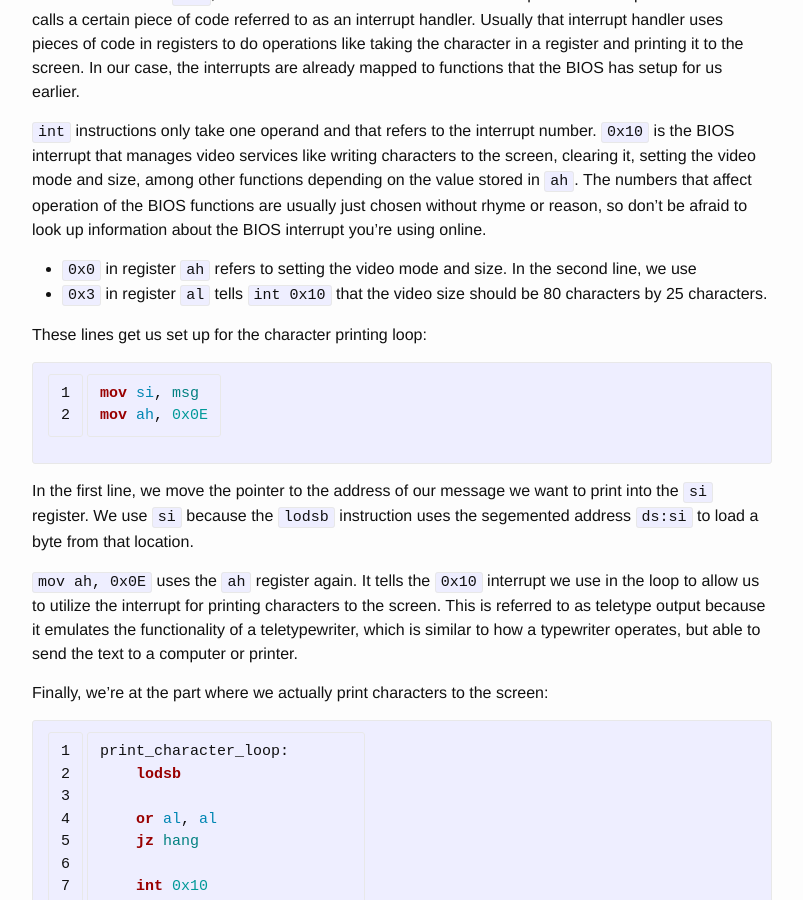
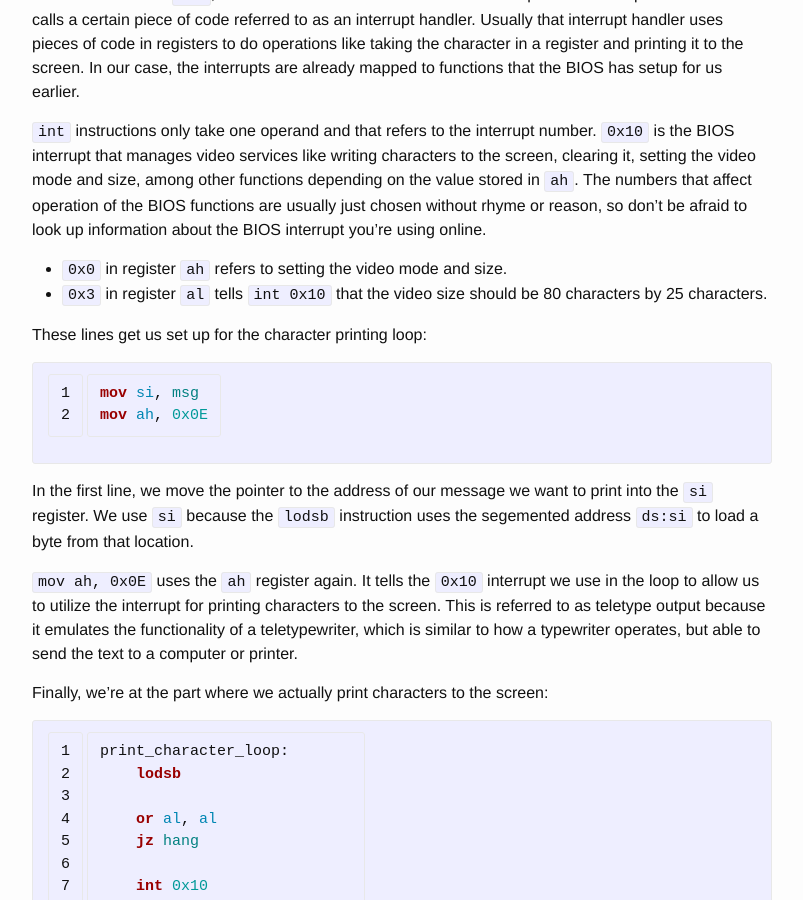
Before and after one commit to TutorialsByNick/tutorialsbynick, a Jekyll site: the page built from _posts/2016-06-08-writing-an-os-baby-steps.md, in a window 1280 px wide and 900 px high, scrolled down 7218 px. Shown: the whole window, without its empty margins (238-1041 px from the left). Built offline with Jekyll 4.4.1, drawn with Linux system fonts in a browser that asks for light colours; comment, search, counter and statistics services are not loaded.

Commit message:
Removed error thanks to Phil's correction

```diff
--- a/_posts/2016-06-08-writing-an-os-baby-steps.md
+++ b/_posts/2016-06-08-writing-an-os-baby-steps.md
@@ -261,7 +261,7 @@ operation of the BIOS functions are usually
 just chosen without rhyme or reason, so don't be afraid to look up information
 about the BIOS interrupt you're using online.
 
-* `0x0` in register `ah` refers to setting the video mode and size. In the second line, we use
+* `0x0` in register `ah` refers to setting the video mode and size.
 * `0x3` in register `al` tells `int 0x10` that the video size should be 80 characters by 25
 characters.
 
```
